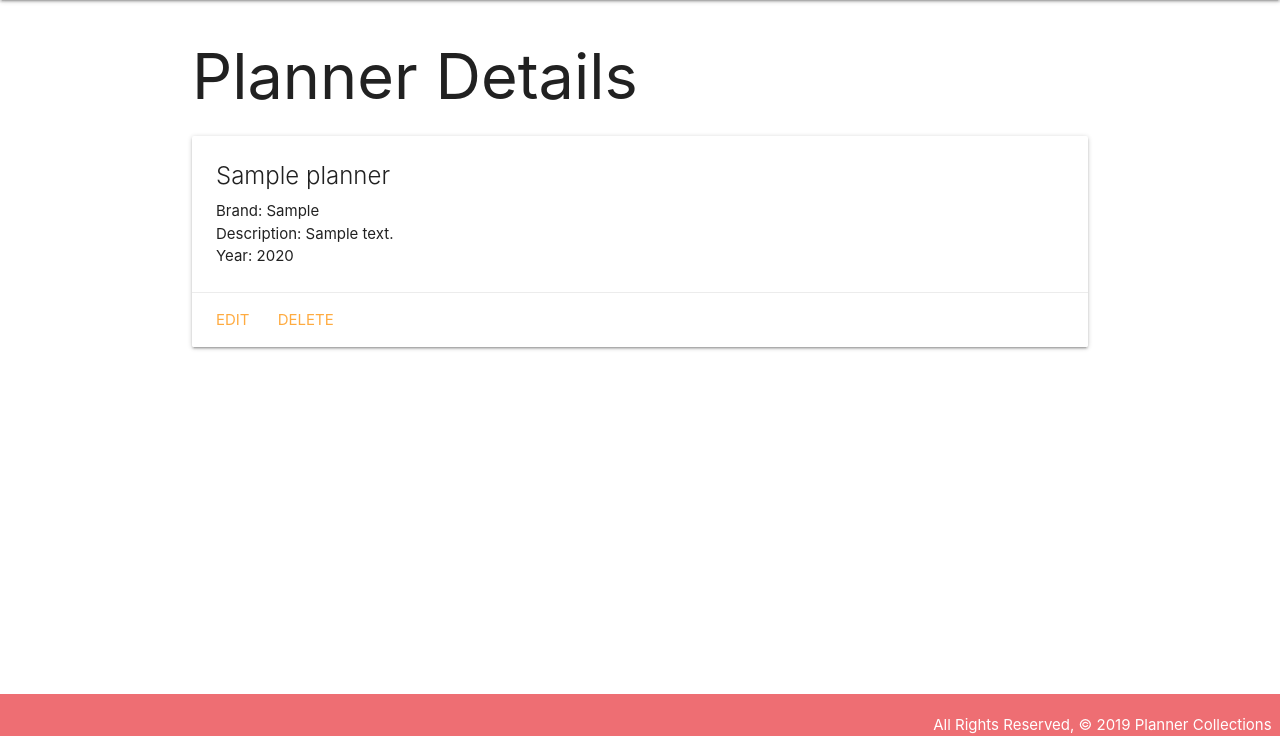
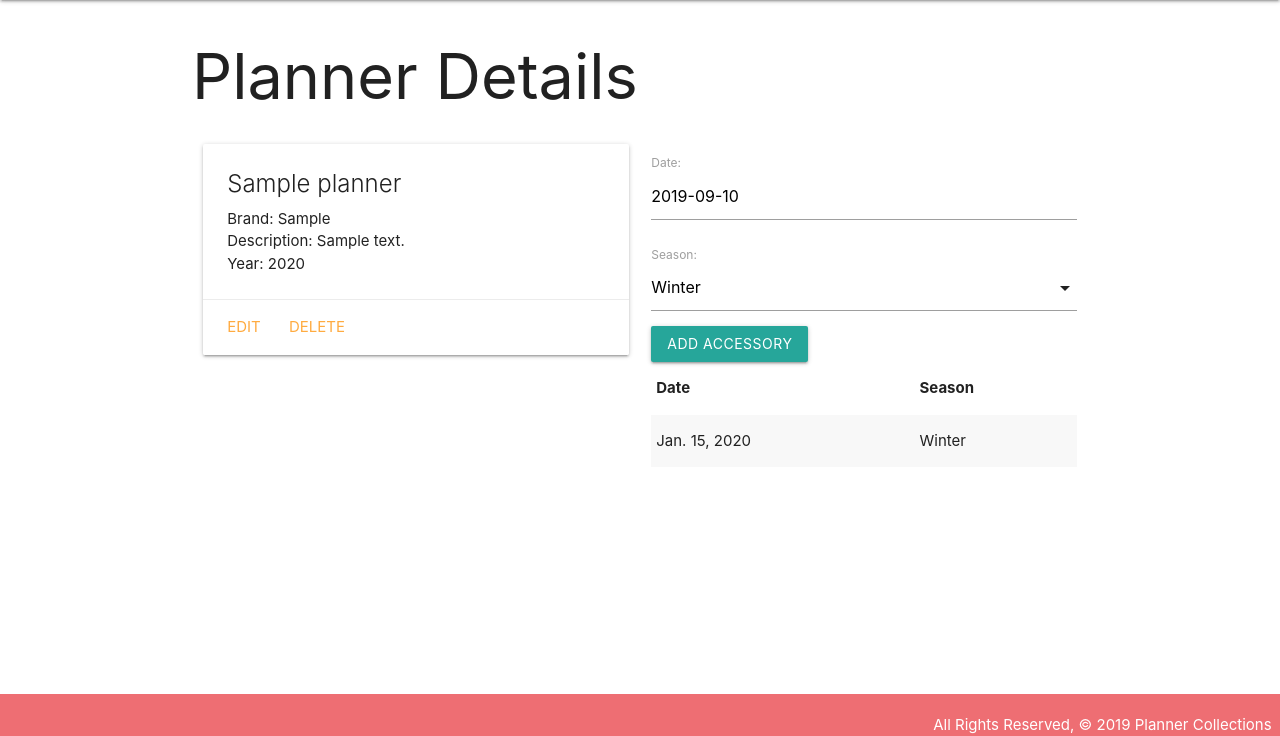
Before and after one commit to brownbugz/finch-collector, a Django app: template main_app/templates/planners/detail.html in a window 1280 px wide. Shown: the part 64-800 px from the top of the page. Run offline with Django 3.2, Linux system fonts and the light colour scheme; the template is opened without the code that fills it: values that come from a table or form of the project are taken from there, others are empty; tables that the repository leaves empty hold one stand-in row (values such as "Sample post"); parts of the project's set-up code (start-up, migrations or seed data) failed here and were passed over.

Commit message:
add accessory refill date season

```diff
--- a/main_app/admin.py
+++ b/main_app/admin.py
@@ -1,6 +1,7 @@
 from django.contrib import admin
-from .models import Planner
+from .models import Planner, Accessory
 
 # Register your models here.
 
 admin.site.register(Planner)
+admin.site.register(Accessory)
--- /dev/null
+++ b/main_app/forms.py
@@ -0,0 +1,7 @@
+from django.forms import ModelForm
+from .models import Accessory
+
+class AccessoryForm(ModelForm):
+    class Meta:
+        model = Accessory
+        fields = ['date', 'season']
--- a/main_app/templates/base.html
+++ b/main_app/templates/base.html
@@ -9,6 +9,7 @@
   <title>Planner Collections</title>
   <link rel="stylesheet" href="https://cdnjs.cloudflare.com/ajax/libs/materialize/1.0.0/css/materialize.min.css">
   <link rel="stylesheet" type="text/css" href="{% static 'css/style.css' %}">
+  <script src="https://cdnjs.cloudflare.com/ajax/libs/materialize/1.0.0/js/materialize.min.js"></script>
 </head>
 <body>
   <header class="navbar-fixed">
--- a/main_app/templates/planners/detail.html
+++ b/main_app/templates/planners/detail.html
@@ -3,6 +3,8 @@
 
 <h1>Planner Details</h1>
 
+<div class="row">
+  <div class="col s6">
     <div class="card">
       <div class="card-content">
         <span class="card-title">{{ planner.name }}</span>
@@ -20,5 +22,38 @@
       </div>
     </div>
   </div>
+  <div class="col s6">
+      <form action="{% url 'add_accessory' planner.id %}" method="post">
+          {% csrf_token %}
+          {{ accessory_form.as_p }}
+          <input type="submit" class="btn" value="Add Accessory">
+      </form>
+      <table class="striped">
+        <thead>
+          <tr><th>Date</th><th>Season</th></tr>
+        </thead>
+        <tbody>
+          {% for accessory in planner.accessory_set.all %}
+            <tr>
+              <td>{{accessory.date}}</td>
+              <td>{{accessory.get_season_display}}</td>
+            </tr>
+          {% endfor %}
+        </tbody>
+      </table>
+  </div>
+  </div>
+
+  <script>
+    var dateEl = document.getElementById('id_date');
+    M.Datepicker.init(dateEl, {
+      format: 'yyyy-mm-dd',
+      defaultDate: new Date(),
+      setDefaultDate: true,
+      autoClose: true
+    });
+    var selectEl = document.getElementById('id_season');
+    M.FormSelect.init(selectEl);
+  </script>
 
 {% endblock %}
```
Also changed, not shown: main_app/views.py (+12 -1 lines). Lines whose indentation alone changed are shown as unchanged.
